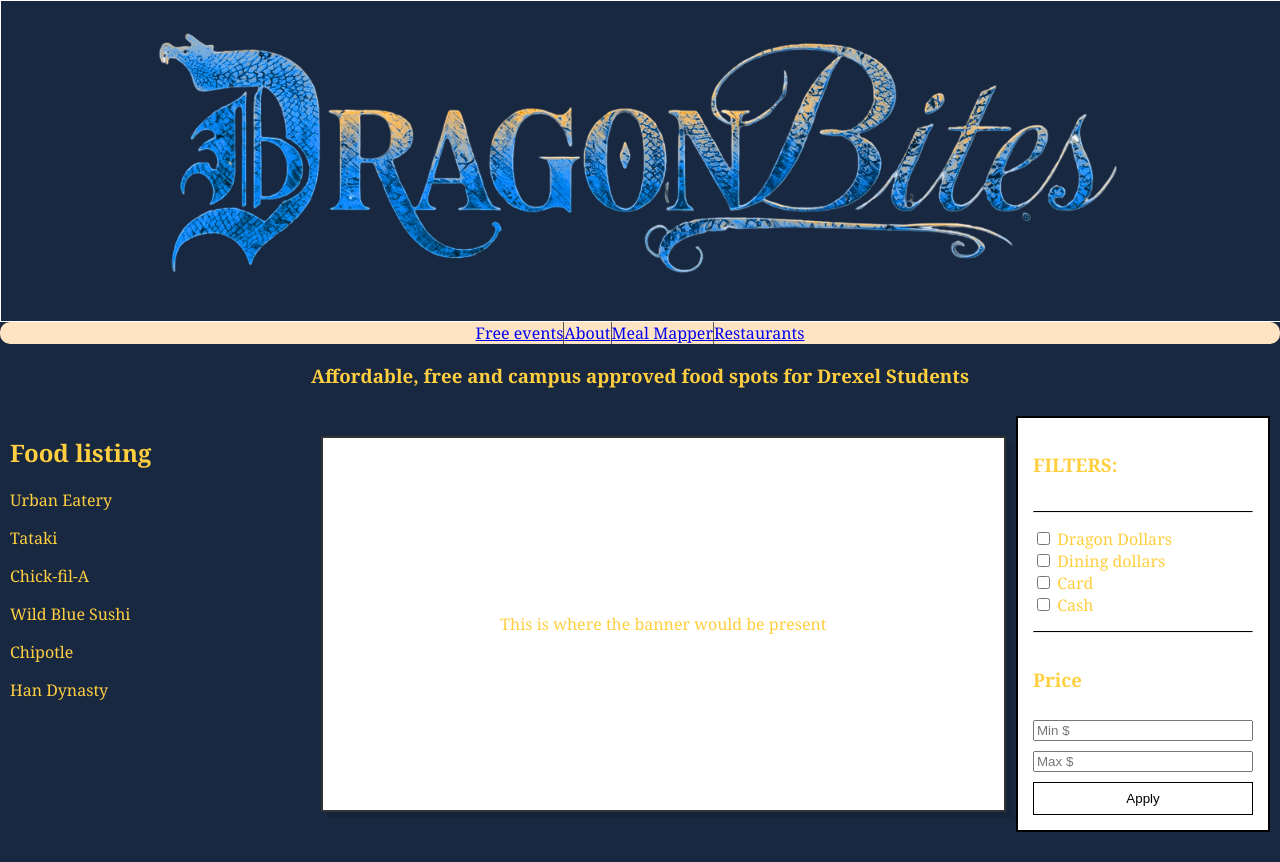
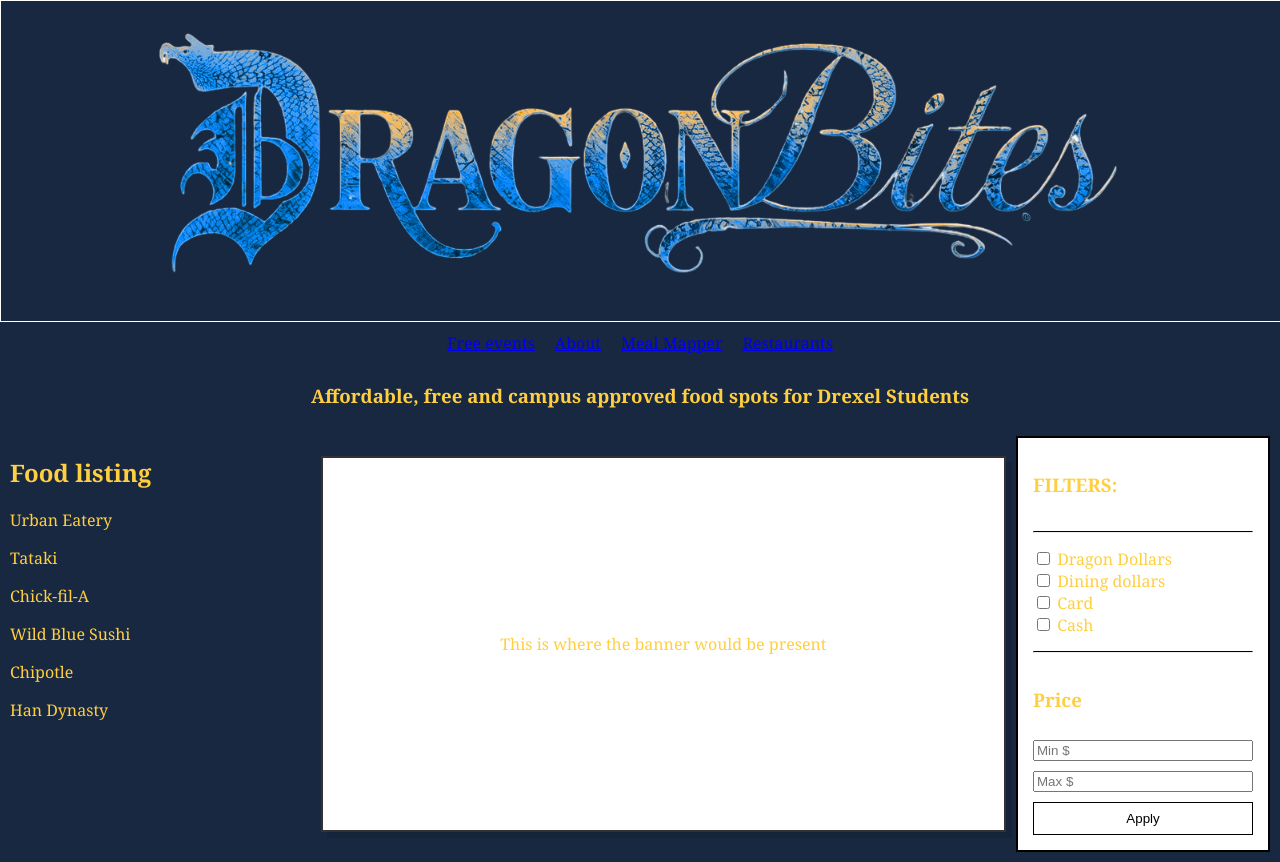
Before and after one commit to Dzhiglipaff/dragonBites, a Flask app: page / in a window 1280 px wide. Before the commit the page ends 832 px from the top, so only its background shows below. Run offline with Flask 2, Linux system fonts and the light colour scheme; data comes from the database, SQL or seed files in the repository.

Commit message:
Change navigation bar background color

```diff
--- a/static/website.css
+++ b/static/website.css
@@ -39,12 +39,12 @@ nav ul {
   padding: 0;
   display: flex; /* Makes navigation bar horizontal */
   justify-content: center; /* Centers the links */
-  background-color:  bisque;
+  background-color: #192841;
   border-radius: 10px;
   overflow: hidden;
 }
 nav li {
-  border-right: 1px solid #555;
+  padding: 10px;
 }
 
 nav li:last-child {
```
